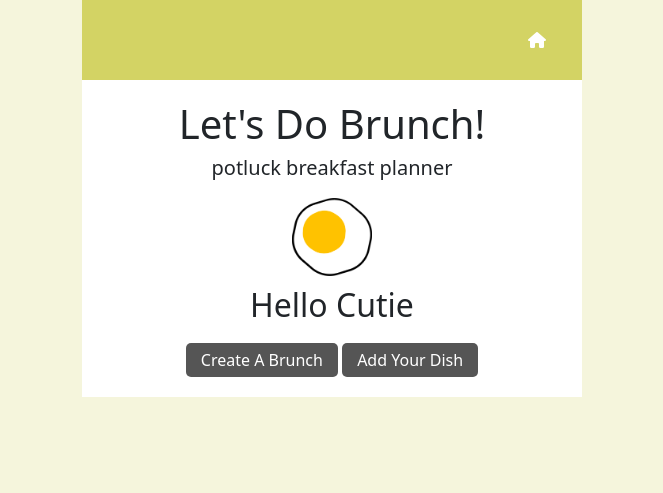
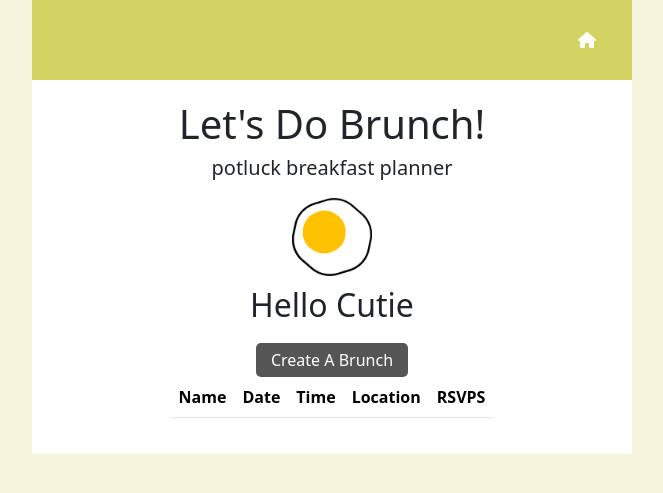
Before and after one commit to heidi37/cs50-final-project, a Flask app: page / in a window 1280 px wide. Shown: the top 493 px of the page, without its empty margins (308-971 px from the left). Run offline with Flask 3, Linux system fonts and the light colour scheme; data that the repository does not hold is empty; some libraries are stand-ins or nearby versions.

Commit message:
moved brunch list to a partial

```diff
--- a/app.py
+++ b/app.py
@@ -16,7 +16,9 @@ DISHTYPES = [
 @app.route('/<name>')
 
 def helloWorld(name="Cutie"):
-    return render_template("index.html", name=name)
+    brunches = db.execute("SELECT * FROM brunches")
+    return render_template("index.html", name=name, brunches=brunches)
+
 
 @app.route('/create-event', methods=["POST", "GET"])
 def createEvent():
--- a/static/styles.css
+++ b/static/styles.css
@@ -14,7 +14,7 @@ body {
     align-items: center;
     padding: 20px;
     background: #fff;
-    width: 500px;
+    width: 600px;
 }
 
 nav.container {
--- /dev/null
+++ b/templates/brunch-table.html
@@ -0,0 +1,18 @@
+<table class="table table-striped">
+  <thead>
+    <th scope="col">Name</th>
+    <th scope="col">Date</th>
+    <th scope="col">Time</th>
+    <th scope="col">Location</th>
+    <th scope="col">RSVPS</th>
+  </thead>
+  {% for brunch in brunches %}
+  <tr>
+    <td>{{ brunch.name }}</td>
+    <td>{{ brunch.date }}</td>
+    <td>{{ brunch.time }}</td>
+    <td>{{ brunch.location }}</td>
+    <td>{{ brunch.num_attend }}</td>
+  </tr>
+  {% endfor %}
+</table>
--- a/templates/index.html
+++ b/templates/index.html
@@ -3,7 +3,8 @@ endblock %} {% block content %}
 <h2>Hello {{ name }}</h2>
 <div>
   <a href="{{ url_for('createEvent') }}"><button>Create A Brunch</button></a>
-  <a href="{{ url_for('addDish') }}"><button>Add Your Dish</button></a>
+  <!-- <a href="{{ url_for('addDish') }}"><button>Add Your Dish</button></a> -->
   <!-- <a href=""><button>Attend A Brunch</button></a> -->
+  <div>{% include 'brunch-table.html' %}</div>
 </div>
 {% endblock %}
```
Also changed, not shown: templates/brunch-list.html (+1 -18 lines).
